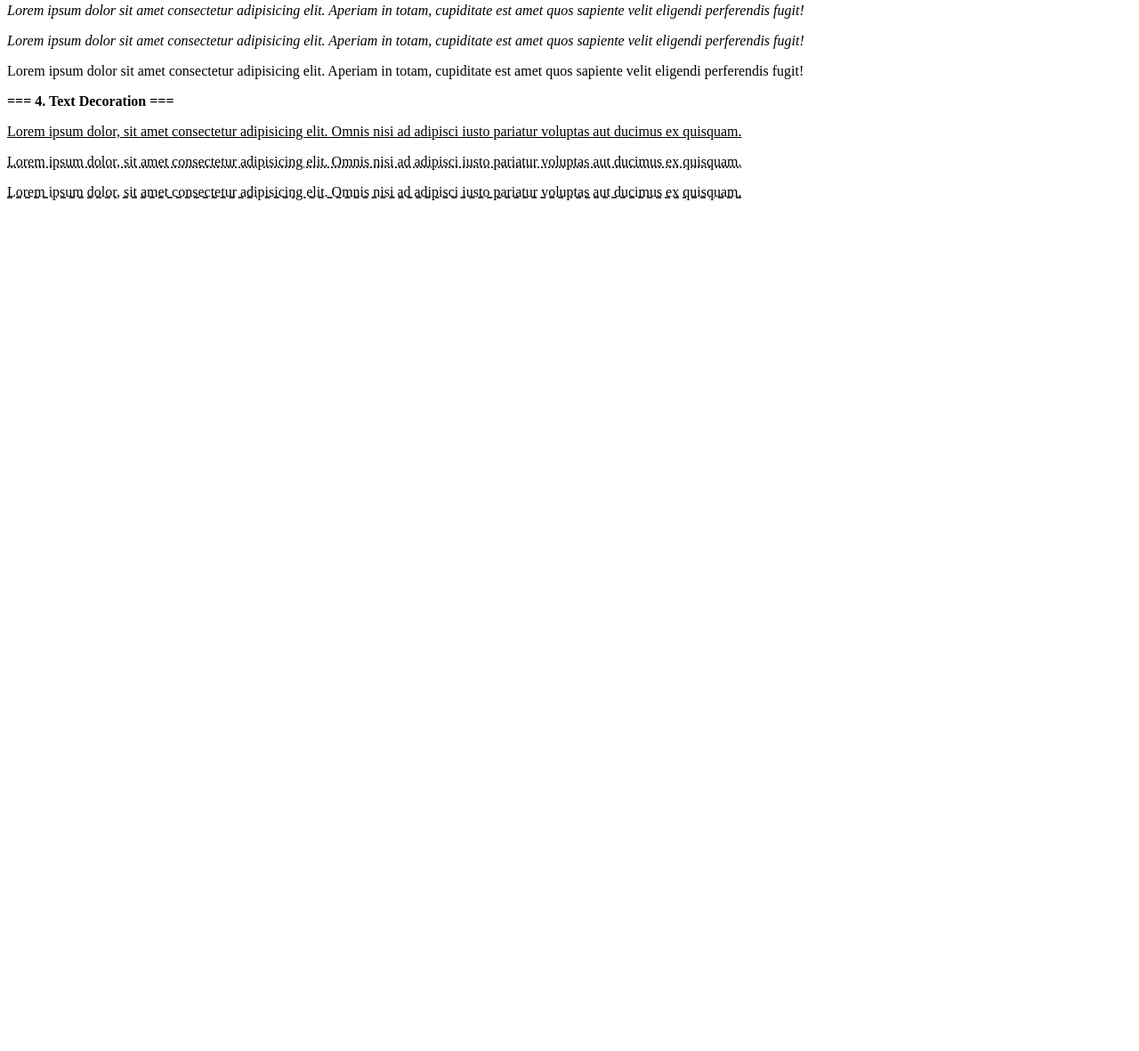
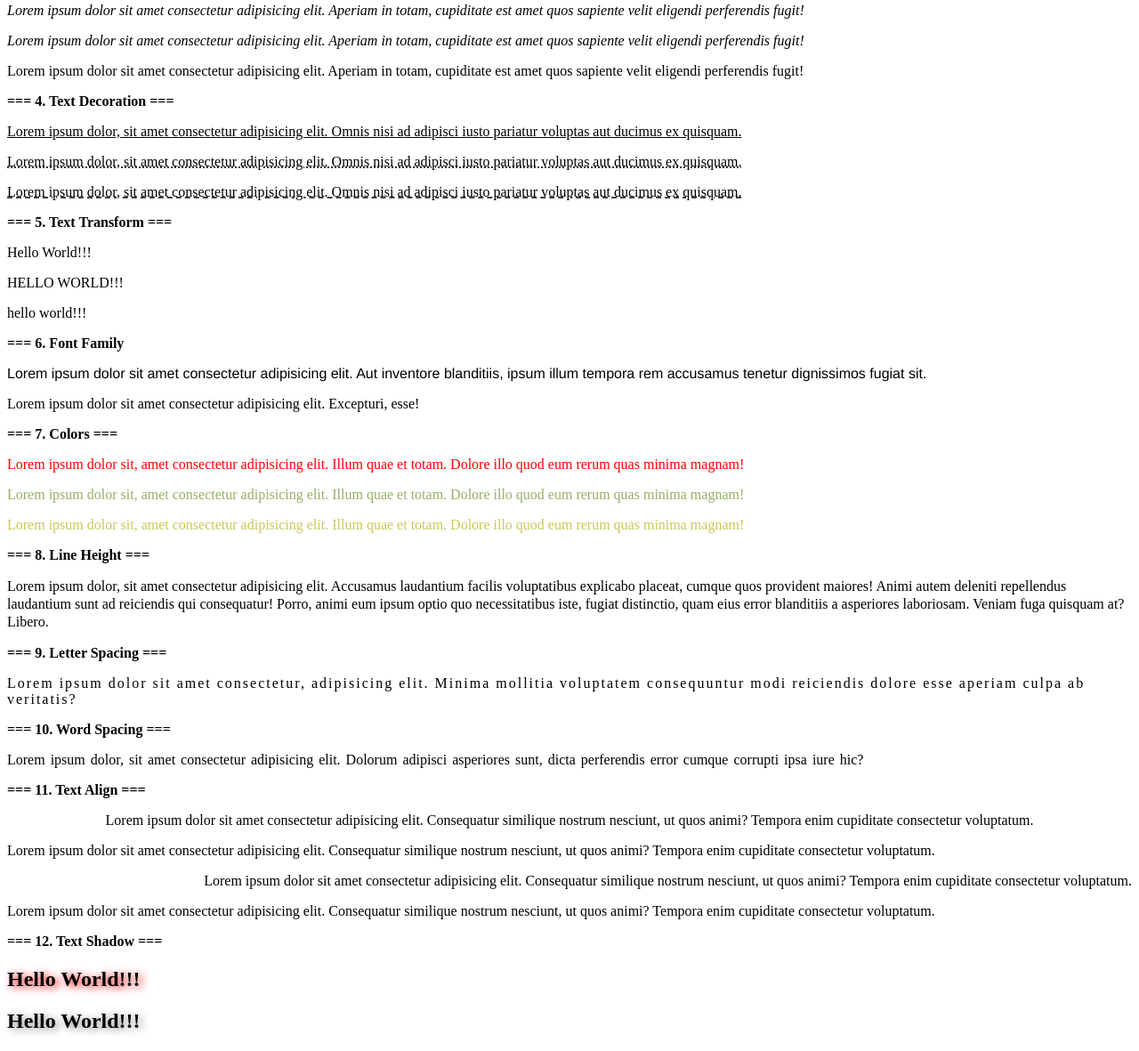
Before and after one commit to KaveenDK/Internet-Technologies, a plain HTML site: page pages/lesson-css-text.html in a window 1280 px wide. Shown: the part 498-1679 px from the top of the page at 89% size. Before the commit the page ends 800 px from the top, so only its background shows below. Drawn offline with Linux system fonts and the light colour scheme.

Commit message:
updated css text

```diff
--- a/pages/lesson-css-text.html
+++ b/pages/lesson-css-text.html
@@ -4,6 +4,12 @@
     <meta charset="UTF-8" />
     <meta name="viewport" content="width=device-width, initial-scale=1.0" />
     <title>Lesson CSS Text</title>
+    <link rel="preconnect" href="https://fonts.googleapis.com" />
+    <link rel="preconnect" href="https://fonts.gstatic.com" crossorigin />
+    <link
+      href="https://fonts.googleapis.com/css2?family=Noto+Serif+Hentaigana:wght@200..900&display=swap"
+      rel="stylesheet"
+    />
   </head>
   <body>
     <h1>Text Styling</h1>
@@ -52,5 +58,88 @@
       Lorem ipsum dolor, sit amet consectetur adipisicing elit. Omnis nisi ad
       adipisci iusto pariatur voluptas aut ducimus ex quisquam.
     </p>
+
+    <strong>=== 5. Text Transform ===</strong>
+    <p style="text-transform: capitalize">Hello world!!!</p>
+    <p style="text-transform: uppercase">Hello world!!!</p>
+    <p style="text-transform: lowercase">Hello world!!!</p>
+
+    <strong>=== 6. Font Family</strong>
+    <p
+      style="
+        font-family: 'Franklin Gothic Medium', 'Arial Narrow', Arial, sans-serif;
+      "
+    >
+      Lorem ipsum dolor sit amet consectetur adipisicing elit. Aut inventore
+      blanditiis, ipsum illum tempora rem accusamus tenetur dignissimos fugiat
+      sit.
+    </p>
+
+    <p style="font-family: Noto Serif Hentaigana, serif">
+      Lorem ipsum dolor sit amet consectetur adipisicing elit. Excepturi, esse!
+    </p>
+
+    <strong>=== 7. Colors ===</strong>
+    <p style="color: red">
+      Lorem ipsum dolor sit, amet consectetur adipisicing elit. Illum quae et
+      totam. Dolore illo quod eum rerum quas minima magnam!
+    </p>
+    <p style="color: rgb(150, 175, 100)">
+      Lorem ipsum dolor sit, amet consectetur adipisicing elit. Illum quae et
+      totam. Dolore illo quod eum rerum quas minima magnam!
+    </p>
+    <p style="color: #c9c85b">
+      Lorem ipsum dolor sit, amet consectetur adipisicing elit. Illum quae et
+      totam. Dolore illo quod eum rerum quas minima magnam!
+    </p>
+
+    <strong>=== 8. Line Height ===</strong>
+    <p style="line-height: 20px">
+      Lorem ipsum dolor, sit amet consectetur adipisicing elit. Accusamus
+      laudantium facilis voluptatibus explicabo placeat, cumque quos provident
+      maiores! Animi autem deleniti repellendus laudantium sunt ad reiciendis
+      qui consequatur! Porro, animi eum ipsum optio quo necessitatibus iste,
+      fugiat distinctio, quam eius error blanditiis a asperiores laboriosam.
+      Veniam fuga quisquam at? Libero.
+    </p>
+
+    <strong>=== 9. Letter Spacing ===</strong>
+    <p style="letter-spacing: 2px">
+      Lorem ipsum dolor sit amet consectetur, adipisicing elit. Minima mollitia
+      voluptatem consequuntur modi reiciendis dolore esse aperiam culpa ab
+      veritatis?
+    </p>
+
+    <strong>=== 10. Word Spacing ===</strong>
+    <p style="word-spacing: 2px">
+      Lorem ipsum dolor, sit amet consectetur adipisicing elit. Dolorum adipisci
+      asperiores sunt, dicta perferendis error cumque corrupti ipsa iure hic?
+    </p>
+
+    <strong>=== 11. Text Align ===</strong>
+    <p style="text-align: center">
+      Lorem ipsum dolor sit amet consectetur adipisicing elit. Consequatur
+      similique nostrum nesciunt, ut quos animi? Tempora enim cupiditate
+      consectetur voluptatum.
+    </p>
+    <p style="text-align: left">
+      Lorem ipsum dolor sit amet consectetur adipisicing elit. Consequatur
+      similique nostrum nesciunt, ut quos animi? Tempora enim cupiditate
+      consectetur voluptatum.
+    </p>
+    <p style="text-align: right">
+      Lorem ipsum dolor sit amet consectetur adipisicing elit. Consequatur
+      similique nostrum nesciunt, ut quos animi? Tempora enim cupiditate
+      consectetur voluptatum.
+    </p>
+    <p style="text-align: justify">
+      Lorem ipsum dolor sit amet consectetur adipisicing elit. Consequatur
+      similique nostrum nesciunt, ut quos animi? Tempora enim cupiditate
+      consectetur voluptatum.
+    </p>
+
+    <strong>=== 12. Text Shadow ===</strong>
+    <h2 style="text-shadow: 4px 2px 10px red">Hello World!!!</h2>
+    <h2 style="text-shadow: 4px 2px 10px gray">Hello World!!!</h2>
   </body>
 </html>
```
